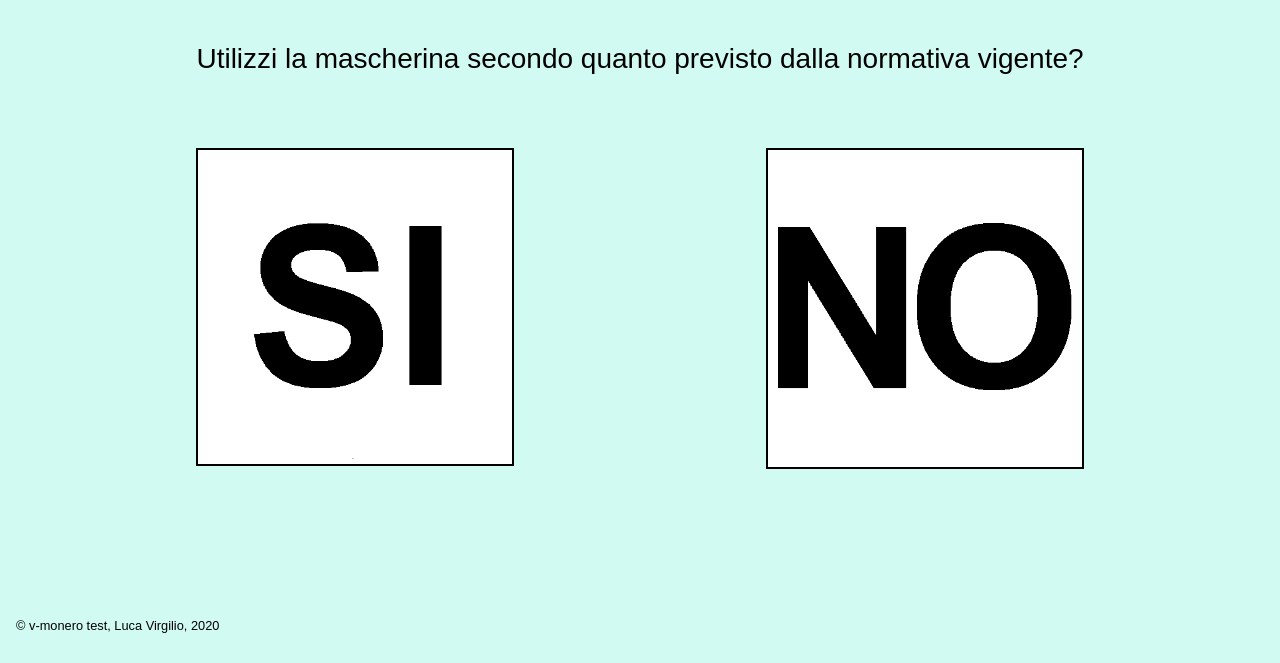
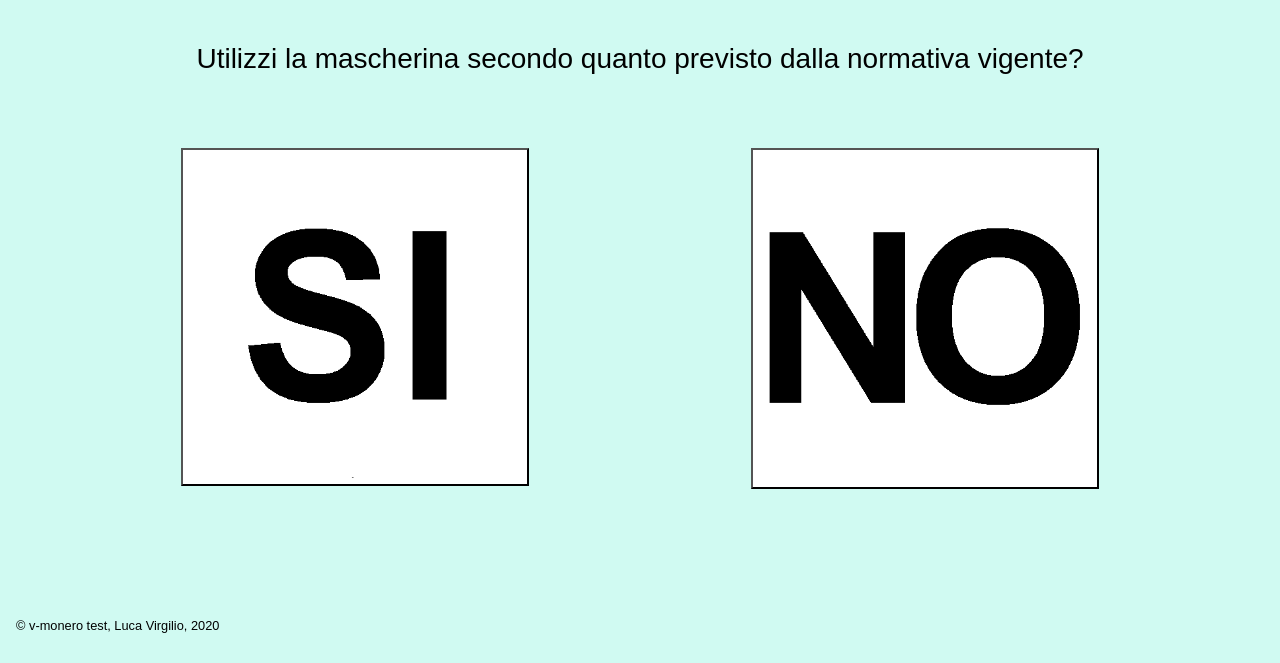
Before and after one commit to Luca-Virgilio/v-monero-be, a website: page public/question.html in a window 1280 px wide. Shown: the part 137-800 px from the top of the page. Drawn offline with nearby package versions, Linux system fonts and the light colour scheme.

Commit message:
add spinner and alert error

```diff
--- a/public/javascripts/index.js
+++ b/public/javascripts/index.js
@@ -122,6 +122,7 @@
     document.getElementById("alertmsg").innerHTML = 'Errore. Device scollegato';
 });
 */
+
 const checkCf = async _ => {
     try {
         document.getElementById("go_btn").disabled = true;
@@ -186,7 +187,7 @@
         }
 
     } catch (error) {
-
+        console.log(error);
     }
     document.getElementById("checkId").disabled = false;
 }
--- a/public/javascripts/question.js
+++ b/public/javascripts/question.js
@@ -68,6 +68,7 @@
         console.log("clicked", vote);
         document.getElementById("cand1_button").disabled = true;
         document.getElementById("cand2_button").disabled = true;
+        document.getElementById("spin").style.display = "block";
         const data = {};
         data.cf = sessionStorage.getItem('cf');
         data.vote = vote;
@@ -80,17 +81,25 @@
         const obj = await res.json();
         if (res.status == 200) {
             console.log(obj);
-            sessionStorage.setItem("txId",obj.txId);
+            sessionStorage.setItem("txId", obj.txId);
             sessionStorage.removeItem('cf');
             window.location.href = '/thanksgiving.html';
+            document.getElementById("cand1_button").disabled = false;
+            document.getElementById("cand2_button").disabled = false;
         } else {
-            const obj = await res.json();
             console.log(obj);
-            throw new Error (obj.error);
+            document.getElementById("error-danger").innerHTML = obj.error;
+            document.getElementById("error-danger").style.display = "block";
+            setTimeout(function () {
+                document.getElementById("error-danger").style.display = "none";
+                document.getElementById("cand1_button").disabled = false;
+                document.getElementById("cand2_button").disabled = false;
+            }, 5000);
         }
     } catch (error) {
         console.log(error);
     }
+    document.getElementById("spin").style.display = "none";
 
 
 }
--- a/public/javascripts/thanksgiving.js
+++ b/public/javascripts/thanksgiving.js
@@ -10,7 +10,6 @@
               })
             const txId = sessionStorage.getItem("txId");
             document.getElementById("txId-value").innerHTML = `${txId}`;
-
         }
         if (count > 0) {
             console.log('timer ', count);
--- a/public/question.html
+++ b/public/question.html
@@ -22,26 +22,23 @@
     </div>
     <!--  -->
     <div class="container">
-        <div class="alert alert-danger" id="alertmsg" role="alert" style="display: none; text-align:center">
+        <div class="d-flex justify-content-center spinner-container">
+            <div class="spinner-border spinner-border-lg text-danger" role="status" id="spin" style="display: none">
+                <span class="sr-only">Loading...</span>
+            </div>
         </div>
     <div class="container-question">
         <h3>Utilizzi la mascherina secondo quanto previsto dalla normativa vigente?</h3>
     </div>
+    <div class="alert alert-danger" id="error-danger" role="alert" style="text-align: center;display:none"></div>
     <div class="row">
-            <!-- <div class="card col-xs-10 col-md-6">
-                <button id="mareButton" onclick="post({vote:'cand1'})"> <img class="featurette-image img-fluid"
-                        src="/images/si.jpg">
-                </button>
-            </div> -->
-            <div class="col-6 offset-3 col-sm-4 offset-sm-1">
-                <div id="cand1_button" class="cand-button" onclick="post('cand1')"> <img class="featurette-image img-fluid"
-                        src="/images/yes_bw.png" alt="si">
+        <div class="container-cand-button col-6 offset-3 col-sm-4 offset-sm-1">
+            <button id="cand1_button" onclick="post('cand1')"> <img class="featurette-image img-fluid"
+                    src="/images/yes_bw.png">
         </div>
-            </div>
-            <div class="col-6 offset-3 col-sm-4 offset-sm-2">
-                <div id="cand2_button" class="cand-button" onclick="post('cand2')"> <img class="featurette-image img-fluid"
-                    src="/images/no_bw.png" alt="si">
-                </div>
+        <div class="container-cand-button col-6 offset-3 col-sm-4 offset-sm-2">
+            <button id="cand2_button" onclick="post('cand2')"> <img class="featurette-image img-fluid"
+                    src="/images/no_bw.png">
         </div>
     </div>
     </div>
@@ -60,4 +57,5 @@
         <div class="col-12"><small>&copy; v-monero test, Luca Virgilio, 2020</small></div>
     </div>
 </footer>
+
 </html>
--- a/public/stylesheets/style.css
+++ b/public/stylesheets/style.css
@@ -102,9 +102,24 @@
   text-align: center;
 }
 
-.cand-button {
-  border: 2px solid black;
-  margin: 1rem;
+.spinner-container {
+  position: fixed;
+  top: 50%;
+  left: 50%;
+  transform: translate(-50%, -50%);
+  z-index: 2;
+}
+
+#spin {
+  height: 70px;
+  width: 70px;
+}
+#cand1_button, #cand2_button{
+  background-color: white;
+}
+
+.container-cand-button {
+  padding: 1rem;
 }
 
 .thanks {
@@ -127,7 +142,7 @@
   width: 75vw;
 }
 
-.tx-id-description{
+.tx-id-description {
   margin-top: 1rem;
 }
 
```
Also changed, not shown: public/index.html (+3 -25 lines). Lines whose indentation alone changed are shown as unchanged.
